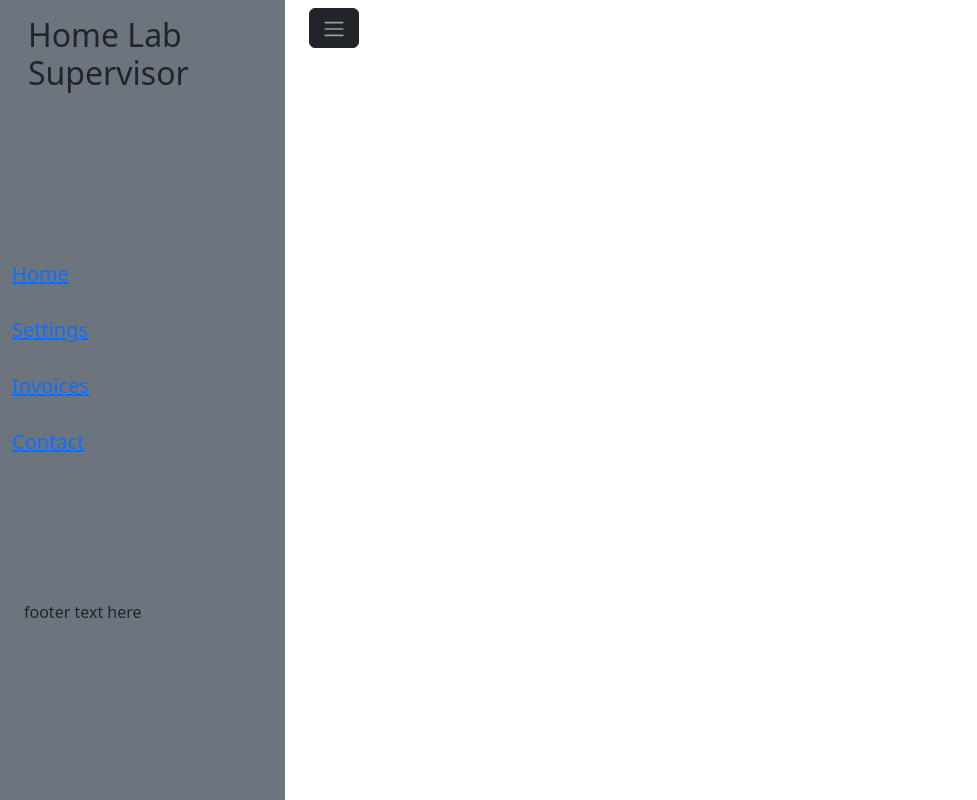
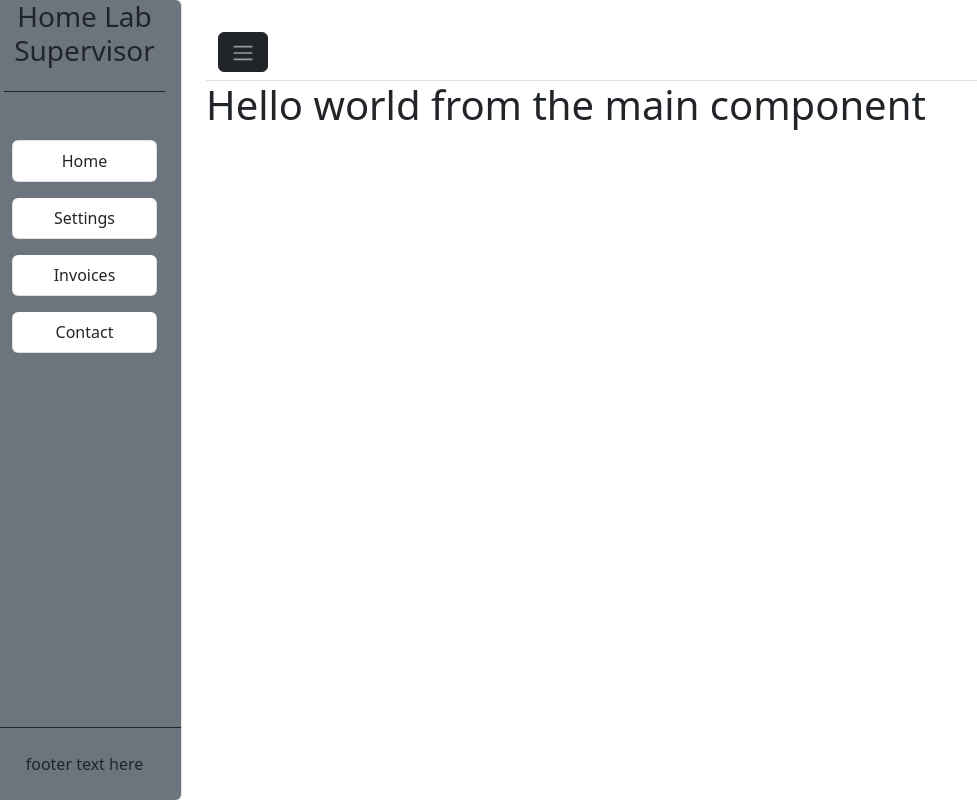
Before and after one commit to bioresestance/BuisnessManager, a React (Create React App) app in the folder frontend/: page / in a window 1280 px wide. Shown: the whole page, without its empty margins (0-977 px from the left). Built offline with nearby package versions, Linux system fonts and the light colour scheme.

Commit message:
sidebar update

```diff
--- a/frontend/src/App.js
+++ b/frontend/src/App.js
@@ -1,16 +1,30 @@
 import SideBar from "./components/sidebar";
 import Header from "./components/header";
+import MainSection from "./pages/main";
+import { useState } from "react";
 
 export default function App() {
+  // Keep track of the state of the sidebar, wether its displayed or not.
+  const [sidebarState, setSideBarState] = useState(true);
+
+  // Main application of the site. Implements a 2 collumn site, with a sidebar and main body content.
   return (
-    <div className="container h-100 m-0">
-      <div className="row justify-content-evenly h-100">
-        <div className="col-3 bg-secondary">
-          <SideBar />
-        </div>
+    <div className="container h-100 m-0 p-0">
+      {/* Sidebar */}
+      <div className="row h-100">
+        {/* Display the sidebar based on state */}
+        {sidebarState && (
+          <div className="col-2 p-0 m-0">
+            <SideBar />
+          </div>
+        )}
 
-        <main className="col h-100">
-          <Header />
+        {/* Main body content */}
+        <main className="col p-4 h-100">
+          <Header
+            updateSidebarState={() => setSideBarState((prevVal) => !prevVal)}
+          />
+          <MainSection />
         </main>
       </div>
     </div>
--- a/frontend/src/components/header.js
+++ b/frontend/src/components/header.js
@@ -1,8 +1,13 @@
-export default function Header() {
+export default function Header(props) {
   return (
     <nav className="navbar navbar-expand-sm navbar-dark">
       <div className="container-fluid">
-        <button type="button" id="sidebarCollapse" className="btn btn-dark">
+        <button
+          type="button"
+          id="sidebarCollapse"
+          className="btn btn-dark"
+          onClick={props.updateSidebarState}
+        >
           <span className="navbar-toggler-icon"></span>
         </button>
 
--- a/frontend/src/components/sidebar.js
+++ b/frontend/src/components/sidebar.js
@@ -1,28 +1,33 @@
+import "../styles/sidebar.css";
+
 export default function SideBar() {
   return (
-    <div className="container h-100">
-      <nav className="row h-75">
-        <div className="p-3 ">
-          <h2>Home Lab Supervisor</h2>
+    <div
+      className="h-100 d-flex flex-column align-content-between border-end rounded-end bg-secondary"
+      id="sidebar"
+    >
+      <nav className="mb-auto mx-3">
+        <div className="text-center pb-3 border-bottom border-dark">
+          <h3>Home Lab Supervisor</h3>
         </div>
-        <ul className="list-unstyled h5 navbar-nav">
-          <li className="my-3 navbar-item">
-            <a href="/">Home</a>
-          </li>
-          <li className="my-3 navbar-item">
-            <a href="/settings">Settings</a>
-          </li>
-          <li className="my-3 navbar-item">
-            <a href="/invoices">Invoices</a>
-          </li>
-          <li className="my-3 navbar-item">
-            <a href="#">Contact</a>
-          </li>
-        </ul>
+        <div className="list-group h5 navbar-nav my-5  gap-3 text-center mx-2">
+          <a href="/" className="list-group-item btn text-dark ">
+            Home
+          </a>
+          <a href="/settings" className=" list-group-item btn text-dark">
+            Settings
+          </a>
+          <a href="/invoices" className=" list-group-item btn text-dark">
+            Invoices
+          </a>
+          <a href="#" className=" list-group-item btn text-dark">
+            Contact
+          </a>
+        </div>
       </nav>
 
-      <div className="row h-25 ">
-        <span className="align-bottom">footer text here</span>
+      <div className="py-4 border-top border-dark text-center">
+        <span className="">footer text here</span>
       </div>
     </div>
   );
--- a/frontend/src/index.js
+++ b/frontend/src/index.js
@@ -2,13 +2,12 @@ import React from "react";
 import ReactDOM from "react-dom/client";
 
 import "bootstrap/dist/js/bootstrap.bundle.min";
-// Bootstrap CSS
 import "bootstrap/dist/css/bootstrap.min.css";
+import "./styles/index.css";
 
 
 import App from "./App";
 
-import "./styles/index.css";
 const root = ReactDOM.createRoot(document.getElementById("root"));
 root.render(
   <React.StrictMode>
--- a/frontend/src/pages/main.js
+++ b/frontend/src/pages/main.js
@@ -0,0 +1,13 @@
+export default function MainSection() {
+
+    return (
+
+        <div id="mainSection" className="border-top ">
+
+            <h1>Hello world from the main component</h1>
+
+        </div>
+    )
+
+
+}
--- /dev/null
+++ b/frontend/src/styles/sidebar.css
@@ -0,0 +1,3 @@
+.sidebar {
+    width: 100%;
+}
```
